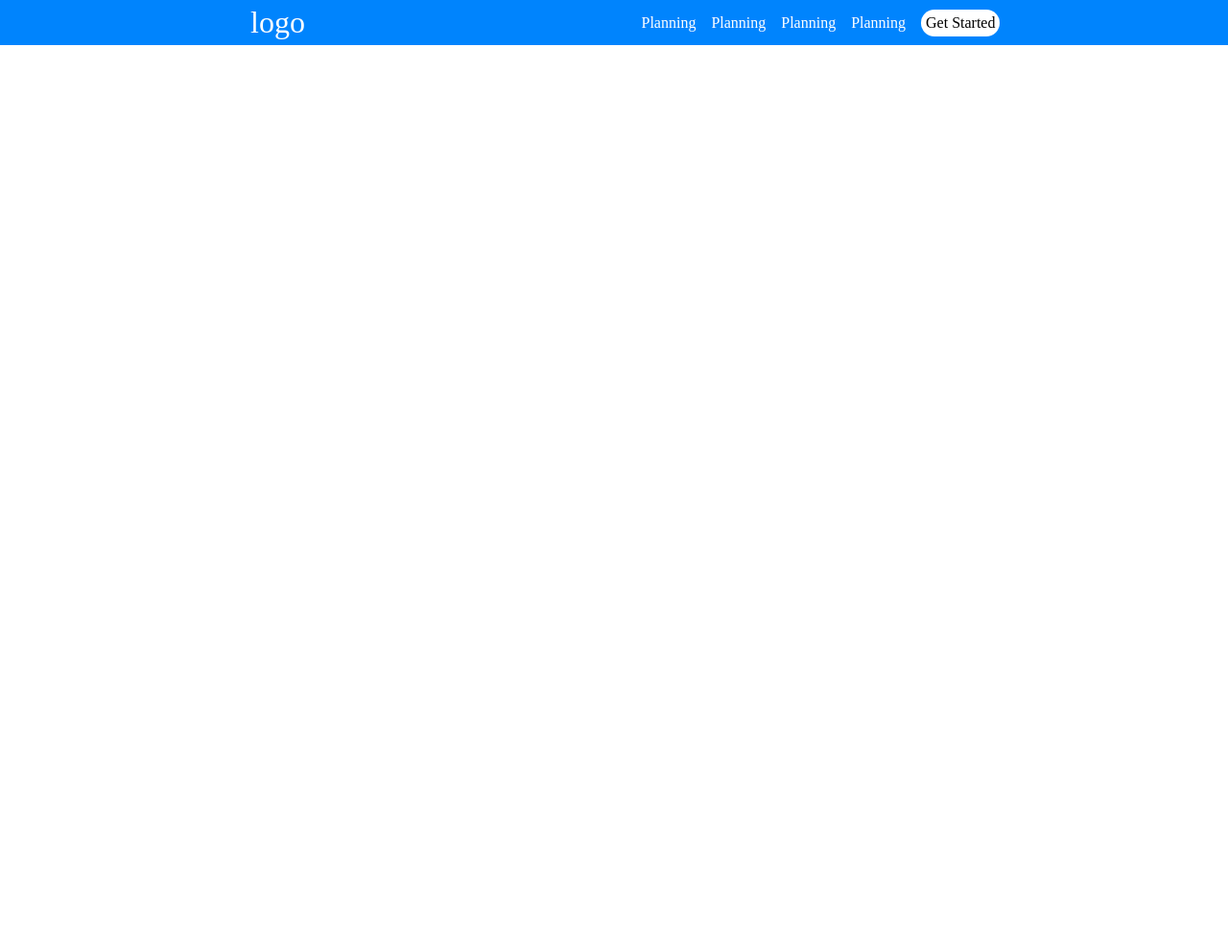
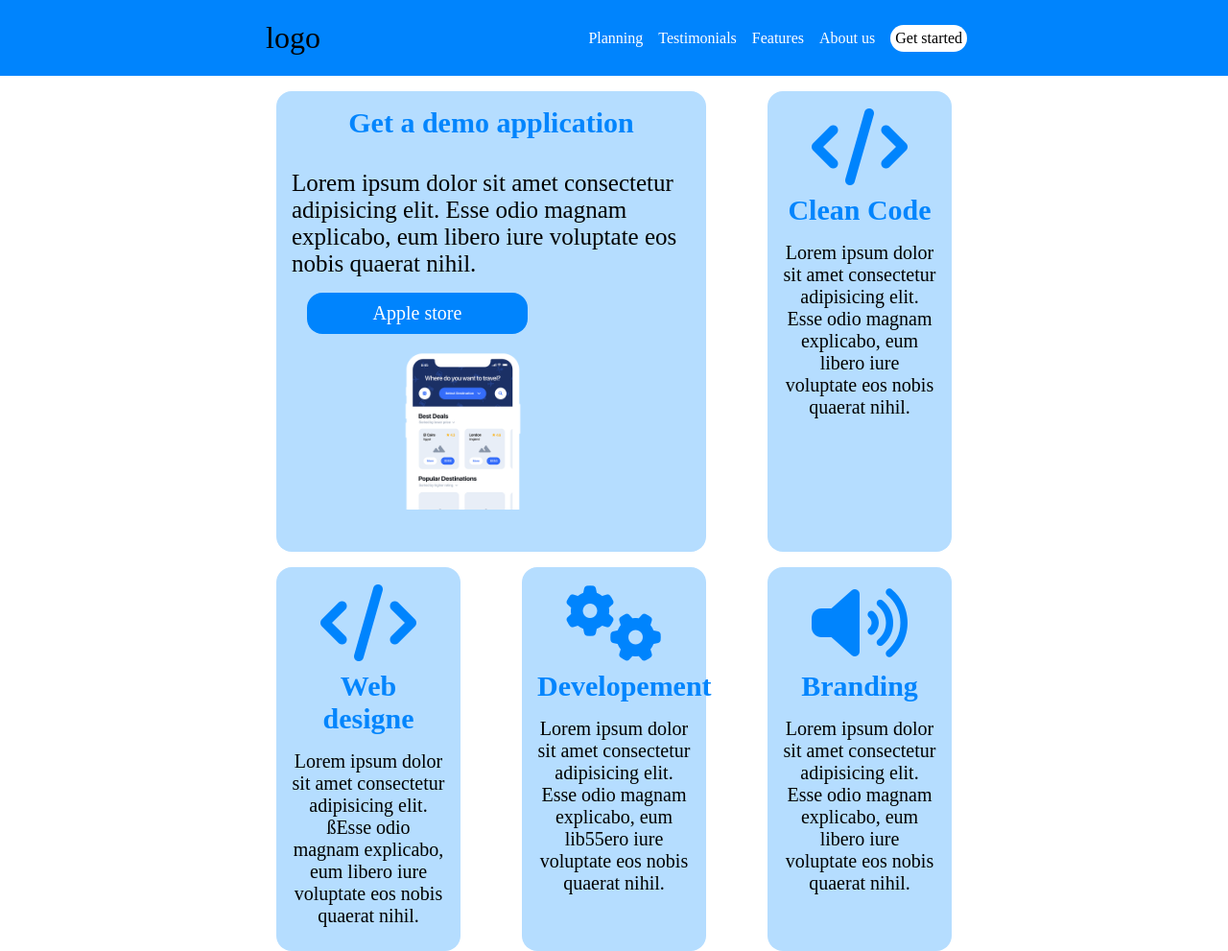
Before and after one commit to devitoangelo/htmlcss-responsive-layout, a plain HTML site: page index.html in a window 1280 px wide. Shown: the whole page at 96% size. Before the commit the page ends 800 px from the top, so only its background shows below. Drawn offline with Linux system fonts and the light colour scheme.

Commit message:
card-site-main-commit

```diff
--- a/assets/css/style.css
+++ b/assets/css/style.css
@@ -1,82 +1,199 @@
-*{
+* {
     margin: 0;
     padding: 0;
     box-sizing: border-box;
 }
 
+
+.debug header {
+    background-color: #0084FD;
+    width: 100%;
+    max-width: 100%;
+}
+
 /* header */
+#site_header {
 
-
-#site_header{
-   background-color: #0084FD;
-   width: 100%;
-   max-width: 100%;;
+    background-color: #0084FD;
+    width: 100%;
+    max-width: 100%;
 
 
 }
 
-.container_header{
+.container_header {
     margin: auto;
     background-color: #0084FD;
     width: 60%;
+    align-items: center;
+    padding: 1rem;
+    justify-content: space-between;
     display: flex;
-    flex-direction: row;
-    align-items: center;
-
-}
-
-.list_header{
-    list-style: none;
-    display: flex;
-    position: relative;
-    left: 45%;
-    gap: 1rem;
-    align-items: center;
 
 }
 
 
-.logo{
+
+.logo {
 
     padding: 5px;
     font-size: 2rem;
 }
 
-.color{
+.color {
     color: white;
 }
 
 
 
-.start{
-    color: black;
-    background-color: white;
+
+
+.list_header {
+    display: none;
+}
+
+
+/* endheader */
+
+
+/* site-main */
+.debug main {
+    width: 100%;
+}
+
+.demo {
+    width: 100%;
+}
+
+
+.container_demo {
+    margin: auto;
+    width: 60%;
+    display: flex;
+
+}
+
+.row {
+    display: flex;
+    flex-wrap: wrap;
+
+}
+
+
+.card {
+    margin: 0 2rem;
+    text-align: start;
     border-radius: 1rem;
-    padding: 5px;
+    margin-top: 1rem;
+    background-color: #B5DDFF;
+    padding: 1rem;
+
 }
-.bars{
-    display: none;
+
+.height-30 {
+    height: 30rem;
+}
+
+
+.store-apple {
+    text-align: center;
+    border-radius: 1rem;
+    background-color: #0084FD;
+    width: 230px;
+    color: white;
+    padding: 10px;
+    font-size: 20px;
+    margin: 1rem;
+}
+
+
+.img {
+    margin: 0 25%;
+
+}
+
+.lorem {
+    margin-top: 1rem;
+    font-size: 25px;
+}
+
+.title_demo {
+    color: #0385FD;
+    font-size: 30px;
+    text-align: center;
+    padding-bottom: 1rem;
+}
+
+
+/* 2card */
+.code {
+    font-size: 5rem;
+    text-align: center;
+    color: #0084FD;
+}
+
+.lorem-center {
+    text-align: center;
+    font-size: 25px;
+
+}
+
+.height {
+    height: 25rem;
 }
 
 
 
 
-/* endheader */
-@media screen and (max-width: 468px) {
-
-    .list_header{
-        display: none;
 
 
 
-    }
+/* calc */
 
-    .bars{
-        display: flex;
-        position: relative;
-        left: 80%;
-    }
-    }
+
+.col-1 {
+    width: calc((100% / 12) * 1);
+
+}
+
+.col-2 {
+    width: calc((100% / 12) * 2);
+
+}
+
+
+.col-3 {
+    width: calc((100% / 12) * 3);
+
+}
+
+.col-4 {
+    width: calc((100% / 12) * 4);
+
+}
+
+
+.col-5 {
+    width: calc((100% / 12) * 5);
+
+}
+
+.col-6 {
+    width: 50%;
+}
+
+.col-8 {
+    width: calc((100% / 12) * 8);
+
+}
+
+
+.col-12 {
+    width: 100%;
+}
+
+
+/* calc */
 
 
 
@@ -90,7 +207,68 @@
 
 
 
-.debug main{
-    width: 100%;
+
+
+
+
+
+
+
+
+
+
+
+
+
+/* media-header */
+@media screen and (min-width: 768px) {
+    .list_header {
+        list-style: none;
+        display: flex;
+        gap: 1rem;
+        color: white;
+        text-decoration: none;
+        align-items: center;
+
+
+    }
+
+    .bars {
+        display: none;
+    }
+
+    .start {
+
+
+        color: black;
+        background-color: white;
+        border-radius: 1rem;
+        padding: 5px;
+
+
+    }
+
+    .col-sm-8 {
+        width: calc((100% / 12) * 8);
+
+    }
+
+
+
+
+
+    .col-sm-4 {
+        width: calc((100% / 12) * 4);
+
+    }
+
+    .font{
+        font-size: 10px;
+    }
+
+    .lorem-center {
+        font-size: 20px;
+    }
+
 
 }
--- a/index.html
+++ b/index.html
@@ -5,37 +5,109 @@
     <meta charset="UTF-8">
     <meta name="viewport" content="width=device-width, initial-scale=1.0">
     <link rel="stylesheet" href="./assets/css/style.css">
-    <link rel="stylesheet" href="https://cdnjs.cloudflare.com/ajax/libs/font-awesome/6.5.1/css/all.min.css"
-        integrity="sha512-DTOQO9RWCH3ppGqcWaEA1BIZOC6xxalwEsw9c2QQeAIftl+Vegovlnee1c9QX4TctnWMn13TZye+giMm8e2LwA=="
+    <link rel="stylesheet" href="https://cdnjs.cloudflare.com/ajax/libs/font-awesome/6.5.1/css/all.min.css" integrity="sha512-
+         DTOQO9RWCH3ppGqcWaEA1BIZOC6xxalwEsw9c2QQeAIftl+Vegovlnee1c9QX4TctnWMn13TZye+giMm8e2LwA=="
         crossorigin="anonymous" referrerpolicy="no-referrer" />
     <title>htmlcss-responsive-layout</title>
 </head>
 
 <body class="debug">
-
+    <!-- site-header -->
     <header id="site_header">
         <div class="container_header">
-            <div class="logo color">
-                logo
-            </div>
-            <ul class="list_header color">
-                <li>Planning</li>
-                <li>Planning</li>
-                <li>Planning</li>
-                <li>Planning</li>
-                <li class="start">Get Started</li>
+            <div class="logo">logo</div>
+            <ul class="list_header">
+                <li><a class="list_header" href="">Planning</a></li>
+                <li><a class="list_header" href="">Testimonials</a></li>
+                <li><a class="list_header" href="">Features</a></li>
+                <li><a class="list_header" href="">About us</a></li>
+                <li><a class="list_header start" href="">Get started</a></li>
+
             </ul>
-            <div class="bars">
-                <i class="fa-solid fa-bars"></i>
-            </div>
-
+            <div class="bars"><i class="fa-solid fa-bars" class></i></div>
         </div>
     </header>
+    <!-- end-header -->
 
 
 
 
-    <main id="site_main">
+    <!-- main -->
+
+    <main>
+        <!--card -->
+        <section class="demo">
+            <div class="container_demo">
+                <div class="row">
+                    <div class="col-12 col-sm-8 ">
+                        <div class="card height-30">
+                            <h3 class="title_demo">Get a demo application</h3>
+                            <p class="lorem">Lorem ipsum dolor sit amet consectetur adipisicing elit. Esse odio
+                                magnam
+                                explicabo, eum libero iure voluptate eos nobis quaerat nihil.
+                            </p>
+                            <section class="store-apple">Apple store</section>
+                            <img class="img" src="./assets/img/phone.png" width="150px" alt="">
+                        </div>
+                    </div>
+                    <div class="col-12 col-sm-4 ">
+                        <div class="card height-30">
+                            <div class="code">
+                                <i class="fa-solid fa-code"></i>
+                            </div>
+                            <h3 class="title_demo">Clean Code</h3>
+                            <p class="lorem-center">Lorem ipsum dolor sit amet consectetur adipisicing elit. Esse
+                                odio magnam
+                                explicabo, eum libero iure voluptate eos nobis quaerat nihil.
+                            </p>
+
+                        </div>
+                    </div>
+
+                    <div class="col-12 col-sm-4 ">
+                        <div class="card height ">
+                            <div class="code">
+                                <i class="fa-solid fa-code"></i>
+                            </div>
+                            <h3 class="title_demo">Web designe</h3>
+                            <p class="lorem-center font">Lorem ipsum dolor sit amet consectetur adipisicing elit.
+                                ßEsse odio magnam
+                                explicabo, eum libero iure voluptate eos nobis quaerat nihil.
+                            </p>
+
+                        </div>
+                    </div>
+                    <div class="col-12 col-sm-4 ">
+                        <div class="card height ">
+                            <div class="code">
+                                <i class="fa-solid fa-gears"></i>
+                            </div>
+                            <h3 class="title_demo">Developement</h3>
+                            <p class="lorem-center font">Lorem ipsum dolor sit amet consectetur adipisicing elit.
+                                Esse odio magnam
+                                explicabo, eum lib55ero iure voluptate eos nobis quaerat nihil.
+                            </p>
+
+                        </div>
+                    </div>
+                    <div class="col-12 col-sm-4 ">
+                        <div class="card height ">
+                            <div class="code">
+                                <i class="fa-solid fa-volume-high"></i>
+                            </div>
+                            <h3 class="title_demo">Branding</h3>
+                            <p class="lorem-center font">Lorem ipsum dolor sit amet consectetur adipisicing elit.
+                                Esse odio magnam
+                                explicabo, eum libero iure voluptate eos nobis quaerat nihil.
+                            </p>
+
+                        </div>
+                    </div>
+                </div>
+            </div>
+        </section>
+
+
 
     </main>
 
```
Also changed, not shown: assets/img/phone.png (added).
